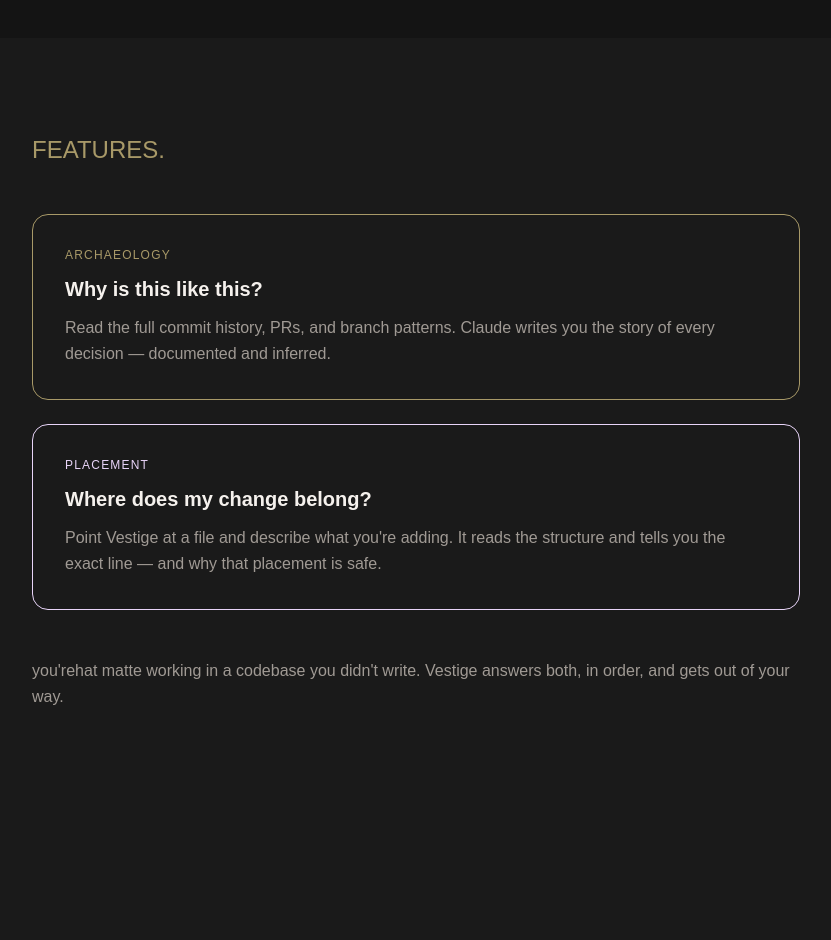
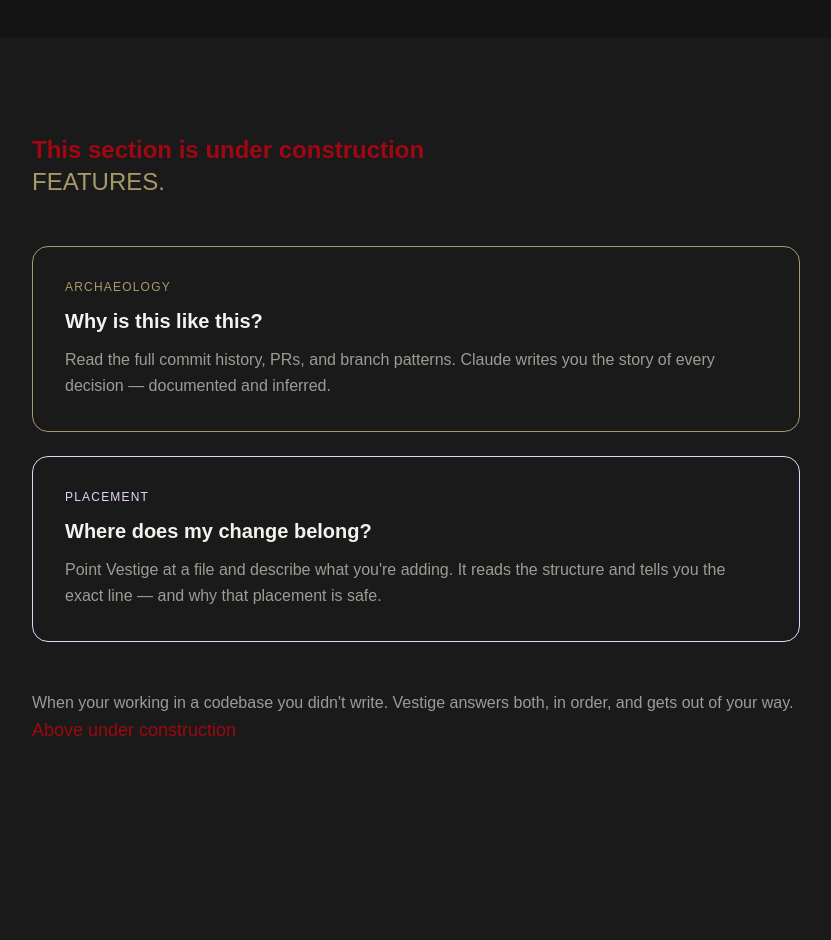
Before and after one commit to mleahy79/Vestige, a Next.js app in the folder vestige/: page /home in a window 1280 px wide. Shown: the part 3360-4300 px from the top of the page, without its empty margins (224-1055 px from the left). Built offline with nearby package versions, Linux system fonts and the light colour scheme.

Commit message:
change features section to under construction markers

```diff
--- a/vestige/app/home/page.tsx
+++ b/vestige/app/home/page.tsx
@@ -371,6 +371,8 @@
         style={{ background: "var(--background)" }}
       >
         <div className="max-w-3xl mx-auto">
+          <p className="text-2xl text-red-800 font-bold"
+          >This section is under construction</p>
           <p
             className="text-2xl uppercase  mb-12"
             style={{ color: "var(--vestige-stone)" }}
@@ -433,10 +435,10 @@
             className="mt-12 text-base leading-relaxed"
             style={{ color: "#a09a94" }}
           >
-             you&apos;rehat matte
-            working in a codebase you didn&apos;t write. Vestige answers both,
+             When your working in a codebase you didn&apos;t write. Vestige answers both,
             in order, and gets out of your way.
           </p>
+            <p className="text-lg text-red-800">Above under construction</p>
         </div>
       </section>
 
```
Also changed, not shown: 1 other file (tests, documents, lock files or other folders).
